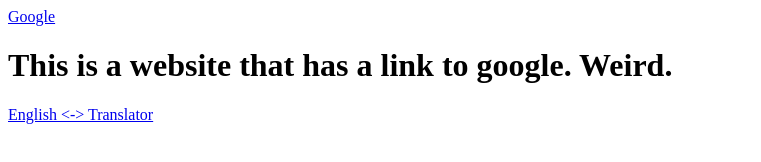
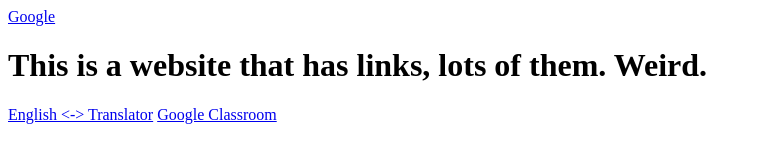
Before and after one commit to Julio0008/A, a plain HTML site: page index.html in a window 1280 px wide. Shown: the whole page, without its empty margins (0-761 px from the left). Drawn offline with Linux system fonts and the light colour scheme.

Commit message:
Update index.html

```diff
--- a/index.html
+++ b/index.html
@@ -4,11 +4,12 @@
         <Title>Website</Title>
         <a href="https://www.google.com">Google</a>
         <style>
-            background-color: #eee;
+            background-color: #DF7E6D;
         </style>
     </head>
     <body>
-        <h1>This is a website that has a link to google. Weird.</h1>
+        <h1>This is a website that has links, lots of them. Weird.</h1>
         <a href="https://www.spanishdict.com">English <-> Translator</a>
+        <a href="https://www.classroom.google.com">Google Classroom</a>
     </body>
 </html>
```
